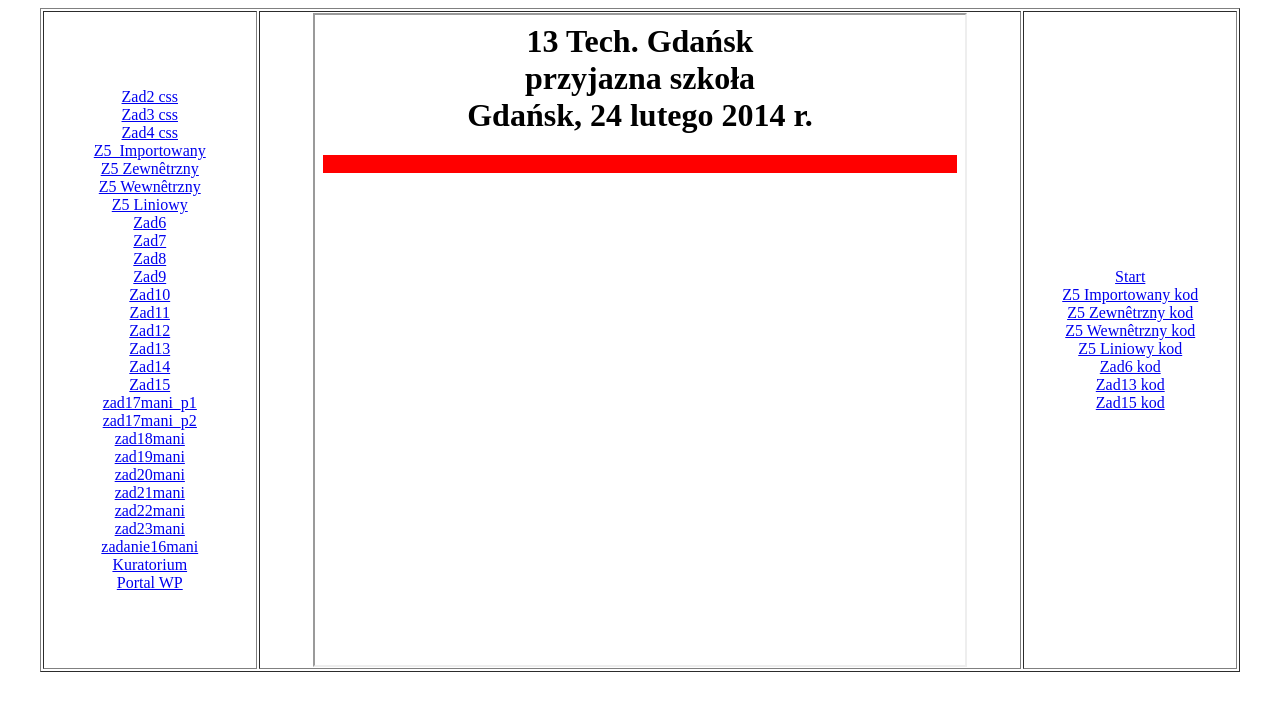
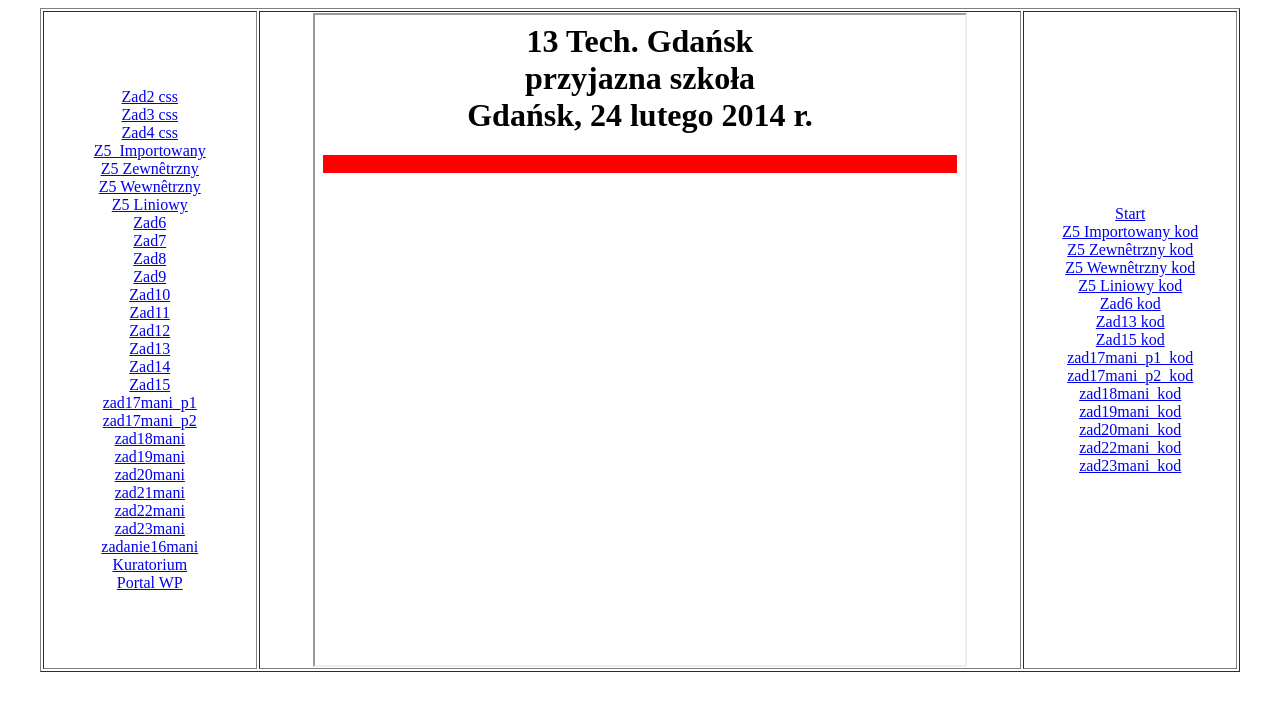
Before and after one commit to ShadySpecWM/htmlcss, a plain HTML site: page index.html in a window 1280 px wide. Drawn offline with Linux system fonts and the light colour scheme.

Commit message:
Update index.html

```diff
--- a/index.html
+++ b/index.html
@@ -45,6 +45,14 @@
   <a href="zad6_mani_kod.html" target="strony">Zad6 kod</a><br>
  <a href="zad13_mani_kod.html" target="strony">Zad13 kod</a><br>
  <a href="zad15_mani_kod.html" target="strony">Zad15 kod</a><br>
+   <a href="zad17mani_p1_kod" target="strony">zad17mani_p1_kod</a><br>
+   <a href="zad17mani_p2_kod" target="strony">zad17mani_p2_kod</a><br>
+   <a href="zad18mani_kod" target="strony">zad18mani_kod</a><br>
+   <a href="zad19mani_kod" target="strony">zad19mani_kod</a><br>
+  <a href="zad20mani_kod" target="strony">zad20mani_kod</a><br>
+  <a href="zad22mani_kod" target="strony">zad22mani_kod</a><br>
+  <a href="zad23mani_kod" target="strony">zad23mani_kod</a><br>
+
  </td>
  </tr>
 </table>
```
